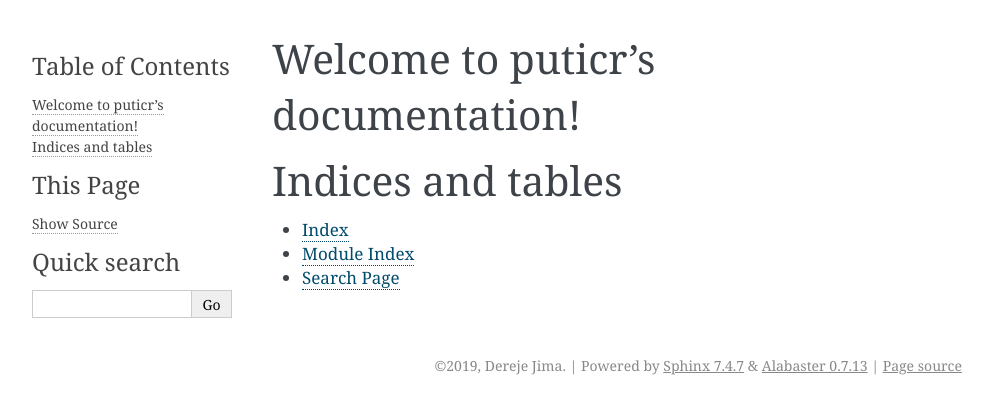
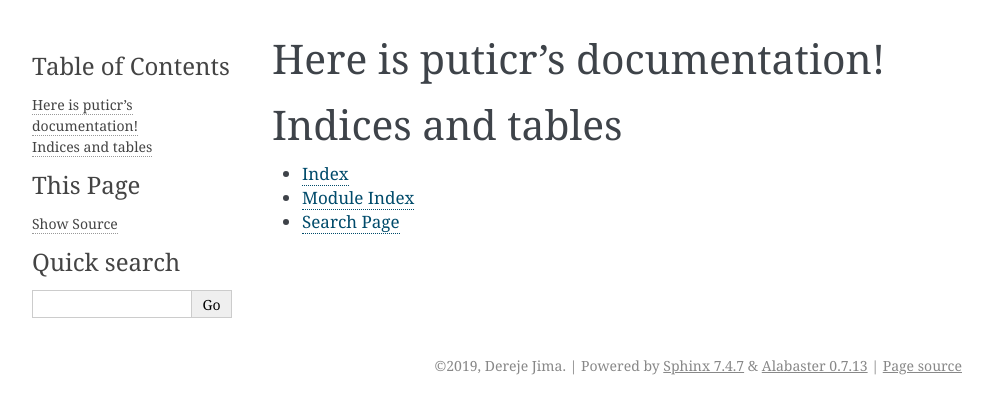
Before and after one commit to demis001/puticr, a Sphinx documentation site: the page built from docs/source/index.rst, in a window 1280 px wide. Shown: the top 414 px of the page, without its empty margins (148-1141 px from the left). Built offline with Sphinx 7.4.7, drawn with Linux system fonts in a browser that asks for light colours; some of the changed lines change nothing that is shown.

Commit message:
updated docs

```diff
--- a/docs/source/index.rst
+++ b/docs/source/index.rst
@@ -1,10 +1,5 @@
-.. puticr documentation master file, created by
-   sphinx-quickstart on Mon Mar 18 15:16:56 2019.
-   You can adapt this file completely to your liking, but it should at least
-   contain the root `toctree` directive.
-
-Welcome to puticr's documentation!
-==================================
+Here is  puticr's documentation!
+================================
 
 .. toctree::
    :maxdepth: 2
```
Also changed, not shown: 16 other files.
